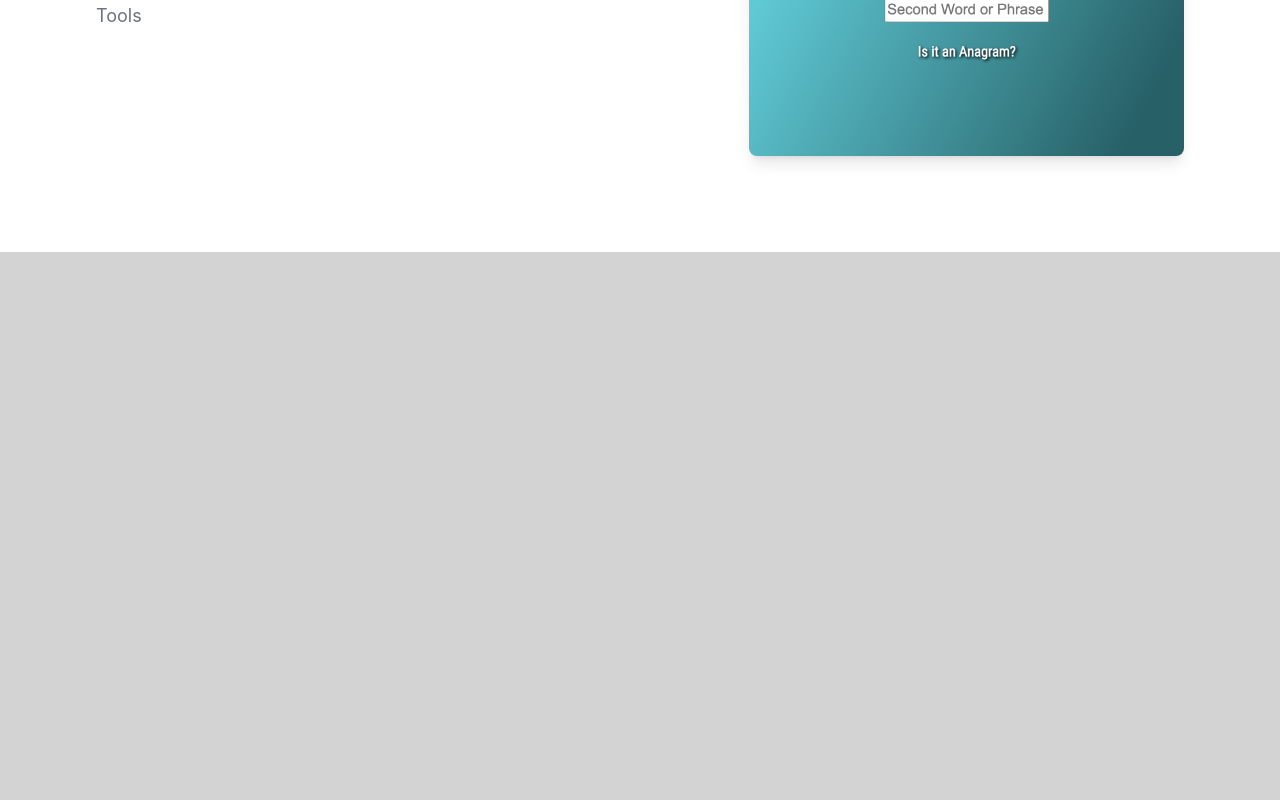
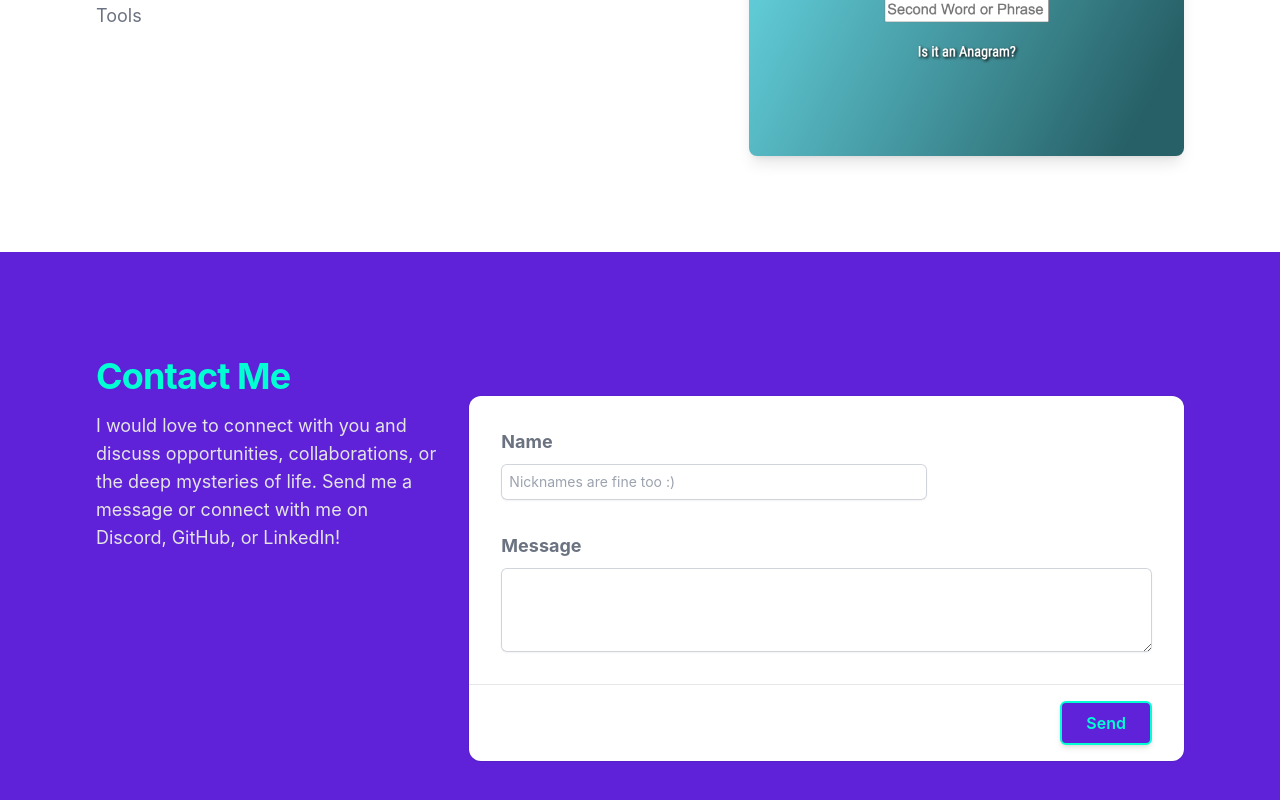
Before and after one commit to dobbe2/portfolio-2023, a React (Create React App) app: page / in a window 1280 px wide. Shown: the part 5242-6042 px from the top of the page. Before the commit the page ends 5494 px from the top, so only its background shows below. Built offline with nearby package versions, Linux system fonts and the light colour scheme.

Commit message:
Adding Contact Section to App

```diff
--- a/src/App.js
+++ b/src/App.js
@@ -6,6 +6,7 @@ import About from "./components/ui/About.jsx";
 import Experience from './components/ui/Experience';
 import Creations from './components/ui/Creations';
 import EasterEgg from './components/ui/EasterEgg';
+import Contact from './components/ui/Contact';
 
 function App() {
   return (
@@ -16,6 +17,7 @@ function App() {
       <Experience />
       <Creations />
       <EasterEgg />
+      <Contact />
     </div>
   );
 }
```
